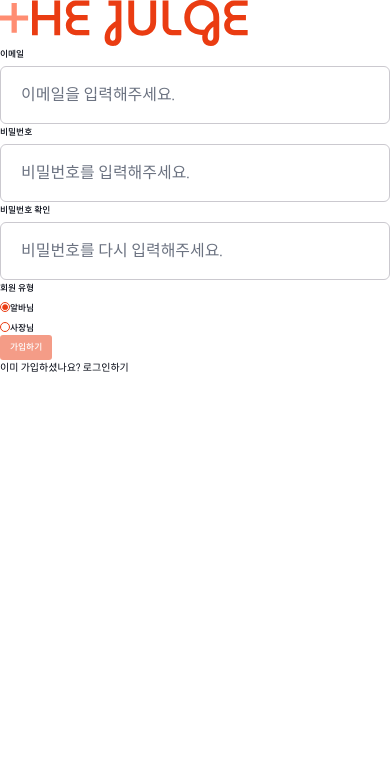
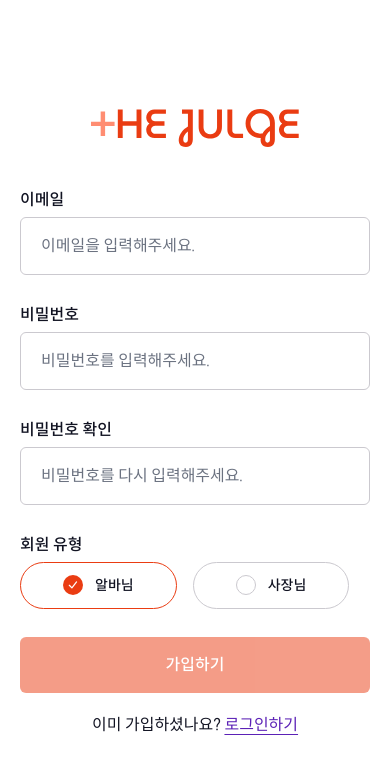
Before and after one commit to dkile/Julge, a Next.js app: page /signup in a window 390 px wide. Shown: the top 774 px of the page. Built offline with nearby package versions, Linux system fonts and the light colour scheme; no server answers.

Commit message:
design: 회원가입 모바일 페이지 디자인

```diff
--- /dev/null
+++ b/src/components/signup/CheckRadioGroupItem.tsx
@@ -0,0 +1,32 @@
+import * as RadioGroupPrimitive from "@radix-ui/react-radio-group";
+import Image from "next/image";
+import React from "react";
+
+import { cn } from "@/lib/utils";
+
+export const CheckRadioGroupItem = React.forwardRef<
+  React.ElementRef<typeof RadioGroupPrimitive.Item>,
+  React.ComponentPropsWithoutRef<typeof RadioGroupPrimitive.Item>
+>(({ className, ...props }, ref) => {
+  return (
+    <RadioGroupPrimitive.Item
+      ref={ref}
+      className={cn(
+        "flex aspect-square h-[2rem] w-[2rem] items-center justify-center rounded-full border border-gray-30 text-gray-30 ring-offset-background focus:outline-none focus-visible:ring-2 focus-visible:ring-gray-40 focus-visible:ring-offset-2 disabled:cursor-not-allowed disabled:opacity-50 data-[state=checked]:border-0",
+        className,
+      )}
+      {...props}
+    >
+      <RadioGroupPrimitive.Indicator className="flex items-center justify-center">
+        <Image
+          src="/icons/check.svg"
+          alt=""
+          width={28}
+          height={28}
+          className="h-[2rem] w-[2rem]"
+        />
+      </RadioGroupPrimitive.Indicator>
+    </RadioGroupPrimitive.Item>
+  );
+});
+CheckRadioGroupItem.displayName = RadioGroupPrimitive.Item.displayName;
--- a/src/components/signup/SignupForm.tsx
+++ b/src/components/signup/SignupForm.tsx
@@ -1,3 +1,4 @@
+import { CheckRadioGroupItem } from "@/components/signup/CheckRadioGroupItem";
 import ValidationErrorDialog from "@/components/signup/ValidationErrorDialog";
 import { Button } from "@/components/ui/button";
 import {
@@ -9,30 +10,35 @@ import {
   FormMessage,
 } from "@/components/ui/form";
 import { Input } from "@/components/ui/input";
-import { RadioGroup, RadioGroupItem } from "@/components/ui/radio-group";
+import { RadioGroup } from "@/components/ui/radio-group";
 import useSignupForm from "@/hooks/useSignupForm";
+import { cn } from "@/lib/utils";
 
 export default function SignupForm() {
   const { form, onSubmit, rules, handlers } = useSignupForm();
 
   return (
     <Form {...form}>
-      <form onSubmit={form.handleSubmit(onSubmit)}>
+      <form
+        onSubmit={form.handleSubmit(onSubmit)}
+        className="flex w-full flex-col gap-[2.8rem]"
+      >
         <FormField
           control={form.control}
           name="email"
           rules={rules.email}
           render={({ field }) => (
-            <FormItem>
-              <FormLabel>이메일</FormLabel>
+            <FormItem className="w-full">
+              <FormLabel className="text-[1.6rem]">이메일</FormLabel>
               <FormControl>
                 <Input
                   placeholder="이메일을 입력해주세요."
                   {...field}
                   onBlur={handlers.email.onBlur}
+                  className="mt-[0.8rem] w-full focus-visible:ring-gray-40 data-[invalid]:border-red-40"
                 />
               </FormControl>
-              <FormMessage />
+              <FormMessage className="absolute text-[1.2rem]" />
             </FormItem>
           )}
         />
@@ -42,15 +48,17 @@ export default function SignupForm() {
           rules={rules.password}
           render={({ field }) => (
             <FormItem>
-              <FormLabel>비밀번호</FormLabel>
+              <FormLabel className="text-[1.6rem]">비밀번호</FormLabel>
               <FormControl>
                 <Input
+                  type="password"
                   placeholder="비밀번호를 입력해주세요."
                   {...field}
                   onBlur={handlers.password.onBlur}
+                  className="mt-[0.8rem] w-full focus-visible:ring-gray-40"
                 />
               </FormControl>
-              <FormMessage />
+              <FormMessage className="absolute text-[1.2rem]" />
             </FormItem>
           )}
         />
@@ -60,15 +68,17 @@ export default function SignupForm() {
           rules={rules.passwordConfirm}
           render={({ field }) => (
             <FormItem>
-              <FormLabel>비밀번호 확인</FormLabel>
+              <FormLabel className="text-[1.6rem]">비밀번호 확인</FormLabel>
               <FormControl>
                 <Input
+                  type="password"
                   placeholder="비밀번호를 다시 입력해주세요."
                   {...field}
                   onBlur={handlers.passwordConfirm.onBlur}
+                  className="mt-[0.8rem] w-full focus-visible:ring-gray-40"
                 />
               </FormControl>
-              <FormMessage />
+              <FormMessage className="absolute text-[1.2rem]" />
             </FormItem>
           )}
         />
@@ -78,31 +88,46 @@ export default function SignupForm() {
           rules={rules.type}
           render={({ field }) => (
             <FormItem>
-              <FormLabel>회원 유형</FormLabel>
+              <FormLabel className="text-[1.6rem]">회원 유형</FormLabel>
               <FormControl>
                 <RadioGroup
                   defaultValue={field.value}
                   onValueChange={field.onChange}
+                  className="flex gap-[1.6rem]"
                 >
-                  <FormItem>
+                  <FormItem
+                    className={cn(
+                      "flex items-center justify-center gap-[1.2rem] space-y-0 rounded-[3.2rem] border-[0.1rem] border-gray-30 bg-white px-[4.2rem] py-[1.2rem]",
+                      field.value === "employee" && "border-primary",
+                    )}
+                  >
                     <FormControl>
-                      <RadioGroupItem value="employee" />
+                      <CheckRadioGroupItem value="employee" />
                     </FormControl>
-                    <FormLabel>알바님</FormLabel>
+                    <FormLabel className="text-[1.4rem]">알바님</FormLabel>
                   </FormItem>
-                  <FormItem>
+                  <FormItem
+                    className={cn(
+                      "flex items-center justify-center gap-[1.2rem] space-y-0 rounded-[3.2rem] border-[0.1rem] border-gray-30 bg-white px-[4.2rem] py-[1.2rem]",
+                      field.value === "employer" && "border-primary",
+                    )}
+                  >
                     <FormControl>
-                      <RadioGroupItem value="employer" />
+                      <CheckRadioGroupItem value="employer" />
                     </FormControl>
-                    <FormLabel>사장님</FormLabel>
+                    <FormLabel className="text-[1.4rem]">사장님</FormLabel>
                   </FormItem>
                 </RadioGroup>
               </FormControl>
-              <FormMessage />
+              <FormMessage className="absolute text-[1.2rem]" />
             </FormItem>
           )}
         />
-        <Button type="submit" disabled={!form.formState.isValid}>
+        <Button
+          type="submit"
+          disabled={!form.formState.isValid}
+          className="h-max rounded-[0.6rem] py-[1.6rem] text-[1.6rem]"
+        >
           가입하기
         </Button>
         <ValidationErrorDialog />
--- a/src/components/signup/ValidationErrorDialog.tsx
+++ b/src/components/signup/ValidationErrorDialog.tsx
@@ -7,7 +7,9 @@ import {
   DialogDescription,
   DialogFooter,
 } from "@/components/ui/dialog";
+import { cn } from "@/lib/utils";
 import { DialogActionContext, DialogContext } from "@/providers/DialogProvider";
+import { fontPretendard } from "@/styles/fonts";
 
 export default function ValidationErrorDialog() {
   const opened = useContext(DialogContext);
@@ -16,10 +18,21 @@ export default function ValidationErrorDialog() {
   // TODO: "이미 사용 중인 이메일입니다."를 errorMessage로 바꾸고 외부에서 주입받도록 변경. errorMessage는 에러 객체의 message.
   return (
     <Dialog open={opened} onOpenChange={toggle}>
-      <DialogContent>
-        <DialogDescription>이미 사용 중인 이메일입니다.</DialogDescription>
+      <DialogContent
+        className={cn(
+          "flex h-[22.4rem] flex-col items-center justify-end gap-[4.8rem] rounded-[0.8rem] p-[3.2rem]",
+          fontPretendard.variable,
+        )}
+      >
+        <DialogDescription className="text-[1.6rem] text-black">
+          이미 사용 중인 이메일입니다.
+        </DialogDescription>
         <DialogFooter>
-          <Button type="button" onClick={close}>
+          <Button
+            type="button"
+            onClick={close}
+            className="h-[4.2rem] w-[13.8rem] rounded-[0.6rem] font-pretendard text-[1.4rem]"
+          >
             확인
           </Button>
         </DialogFooter>
--- a/src/components/ui/dialog.tsx
+++ b/src/components/ui/dialog.tsx
@@ -1,5 +1,4 @@
 import * as DialogPrimitive from "@radix-ui/react-dialog";
-import { X } from "lucide-react";
 import * as React from "react";
 
 import { cn } from "@/lib/utils";
@@ -19,7 +18,7 @@ const DialogOverlay = React.forwardRef<
   <DialogPrimitive.Overlay
     ref={ref}
     className={cn(
-      "bg-black/80 fixed inset-0 z-50  data-[state=open]:animate-in data-[state=closed]:animate-out data-[state=closed]:fade-out-0 data-[state=open]:fade-in-0",
+      "fixed inset-0 z-50 bg-[rgba(0,0,0,0.6)]  data-[state=open]:animate-in data-[state=closed]:animate-out data-[state=closed]:fade-out-0 data-[state=open]:fade-in-0",
       className,
     )}
     {...props}
@@ -42,10 +41,6 @@ const DialogContent = React.forwardRef<
       {...props}
     >
       {children}
-      <DialogPrimitive.Close className="absolute right-4 top-4 rounded-sm opacity-70 ring-offset-background transition-opacity hover:opacity-100 focus:outline-none focus:ring-2 focus:ring-ring focus:ring-offset-2 disabled:pointer-events-none data-[state=open]:bg-accent data-[state=open]:text-muted-foreground">
-        <X className="h-4 w-4" />
-        <span className="sr-only">Close</span>
-      </DialogPrimitive.Close>
     </DialogPrimitive.Content>
   </DialogPortal>
 ));
--- a/src/pages/signup/index.tsx
+++ b/src/pages/signup/index.tsx
@@ -8,20 +8,31 @@ import { PAGE_ROUTES } from "@/routes";
 export default function Page() {
   return (
     <DialogProvider>
-      <section>
-        <Link href={PAGE_ROUTES.NOTICES}>
+      <div className="flex min-h-screen items-center justify-center">
+        <section className="flex w-full max-w-[35rem] flex-col items-center gap-[4rem] text-[1.6rem] text-black">
+          <Link href={PAGE_ROUTES.NOTICES} className="w-max">
             <Image
               src="/icons/logo.svg"
               alt="로고 이미지"
               width={248}
               height={48}
+              className="h-[4rem] w-[20.8rem]"
             />
           </Link>
+          <div className="flex w-full flex-col items-center">
             <SignupForm />
-        <div>
-          이미 가입하셨나요? <Link href={PAGE_ROUTES.SIGNIN}>로그인하기</Link>
+            <div className="mt-[2rem]">
+              이미 가입하셨나요?{" "}
+              <Link
+                href={PAGE_ROUTES.SIGNIN}
+                className="text-violet-800 underline underline-offset-4"
+              >
+                로그인하기
+              </Link>
+            </div>
           </div>
         </section>
+      </div>
     </DialogProvider>
   );
 }
```
Lines whose indentation alone changed are shown as unchanged.
